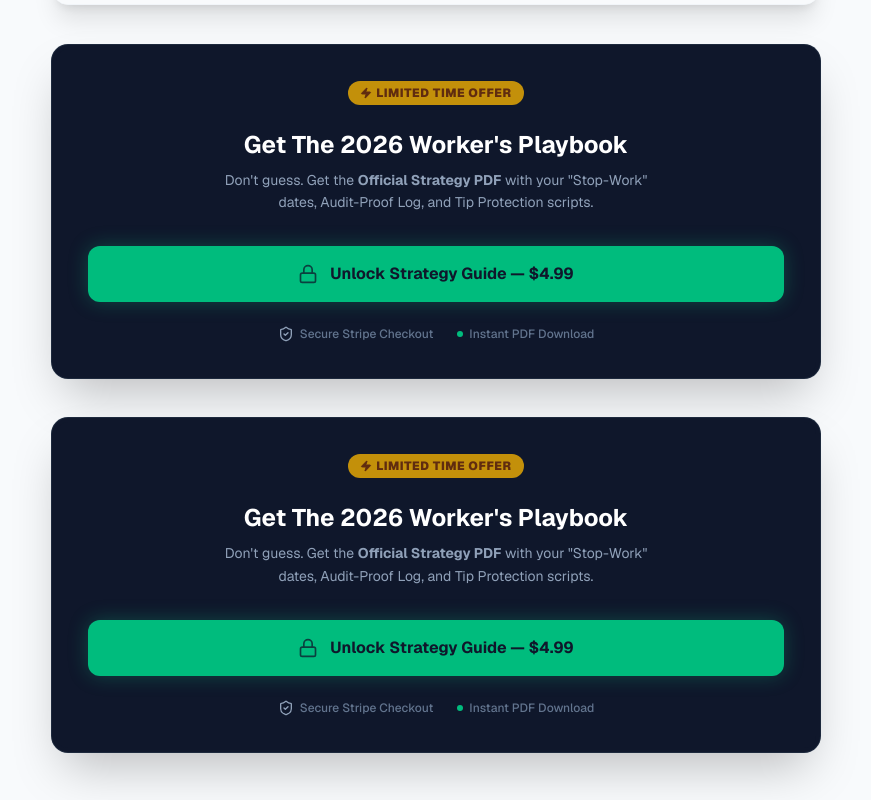
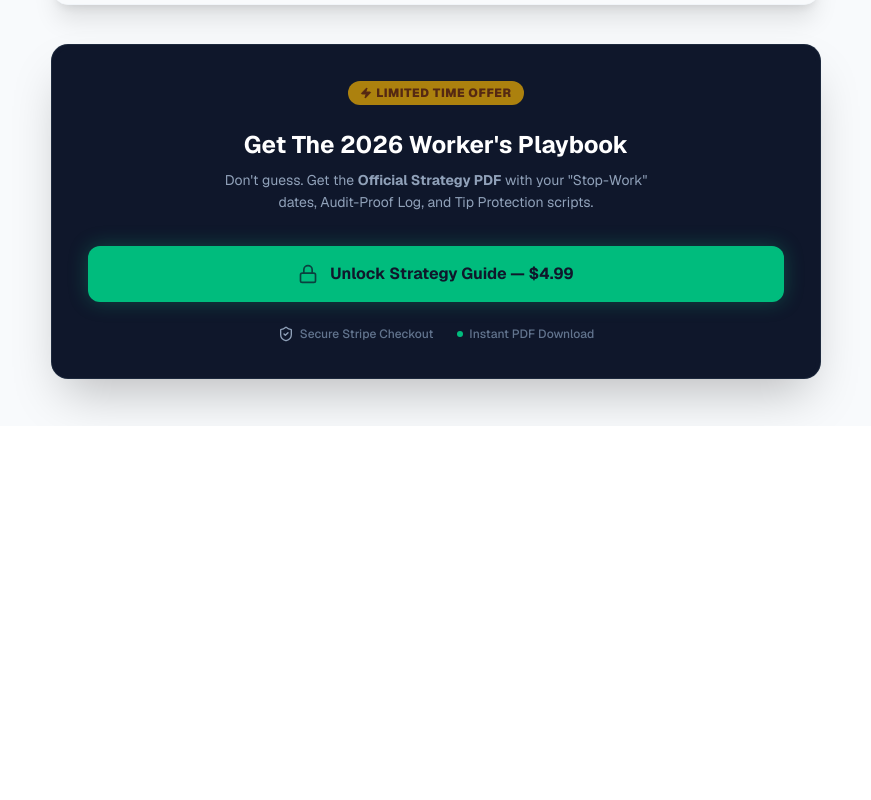
Before and after one commit to chasedwebdesign/obbba-tax-2026, a Next.js app: page /calculator/alabama/bartender in a window 1280 px wide. Shown: the part 812-1612 px from the top of the page, without its empty margins (204-1075 px from the left). After the commit the page ends 1238 px from the top, so only its background shows below. Built offline with nearby package versions, Linux system fonts and the light colour scheme.

Commit message:
Remove duplicate BuyButton from page

```diff
--- a/src/app/calculator/[state]/[job]/page.tsx
+++ b/src/app/calculator/[state]/[job]/page.tsx
@@ -1,8 +1,7 @@
 import { STATES, JOBS, formatText, getJobProfile, STATE_TAX_RATES } from '@/lib/data';
 import { Metadata } from 'next';
 import Link from 'next/link';
-import BuyButton from '@/components/BuyButton';
-import TaxCalculator from '@/components/TaxCalculator';
+import TaxCalculator from '@/components/TaxCalculator'; // <--- ONLY this component remains
 
 // 1. GENERATE STATIC PARAMS
 export async function generateStaticParams() {
@@ -37,11 +36,8 @@ export default async function Page({ params }: Props) {
   const stateName = formatText(resolvedParams.state);
   const jobName = formatText(resolvedParams.job);
 
-  // --- STEP A: GET REAL DATA ---
-  // Pull the specific profile for this job (Income/Tips/Overtime)
+  // Get Data
   const profile = getJobProfile(resolvedParams.job);
-
-  // Pull the specific tax rate for this state (default to 5% if missing)
   const stateRate = STATE_TAX_RATES[resolvedParams.state] !== undefined
     ? STATE_TAX_RATES[resolvedParams.state]
     : 0.05;
@@ -50,7 +46,7 @@ export default async function Page({ params }: Props) {
     <main className="min-h-screen bg-slate-50 p-6 md:p-12 font-sans">
       <div className="max-w-3xl mx-auto">
 
-        {/* Breadcrumb Navigation */}
+        {/* Breadcrumb */}
         <div className="text-sm text-slate-400 mb-6 font-medium">
           <Link href="/" className="hover:text-emerald-500 transition">Home</Link>
           <span className="mx-2">/</span>
@@ -59,7 +55,7 @@ export default async function Page({ params }: Props) {
           {jobName}
         </div>
 
-        {/* Dynamic Header */}
+        {/* Header */}
         <h1 className="text-4xl md:text-5xl font-extrabold text-slate-900 mb-6 leading-tight">
           The 2026 Tax Calculator for <span className="text-transparent bg-clip-text bg-gradient-to-r from-emerald-500 to-blue-500">{jobName}s</span> in {stateName}
         </h1>
@@ -68,8 +64,7 @@ export default async function Page({ params }: Props) {
           If you work as a <strong>{jobName}</strong> in <strong>{stateName}</strong>, the new 2026 "No Tax on Tips" and "No Tax on Overtime" laws (OBBBA) significantly change your effective tax rate.
         </p>
 
-        {/* DYNAMIC SCENARIO EXPLANATION */}
-        {/* This proves to the user we know who they are */}
+        {/* Scenario Explanation */}
         <div className="bg-blue-50 border border-blue-200 rounded-lg p-6 mb-8 text-sm text-blue-800 shadow-sm">
            <div className="flex items-start gap-3">
              <div className="mt-1 min-w-[4px] min-h-[4px] rounded-full bg-blue-500" />
@@ -82,8 +77,7 @@ export default async function Page({ params }: Props) {
            </div>
         </div>
 
-        {/* --- THE INTERACTIVE CALCULATOR --- */}
-        {/* We pass the data into the client component so they can edit it */}
+        {/* Interactive Calculator (Buy Button is INSIDE here now) */}
         <TaxCalculator
           initialBase={profile.base}
           initialTips={profile.tips}
@@ -92,8 +86,7 @@ export default async function Page({ params }: Props) {
           stateRate={stateRate}
         />
 
-        {/* --- THE MONEY BUTTON --- */}
-        <BuyButton />
+        {/* NO <BuyButton /> HERE - It was causing the crash! */}
 
       </div>
     </main>
```
